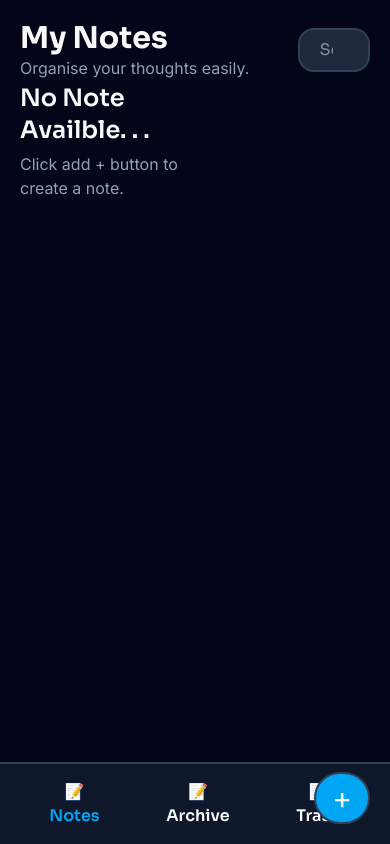
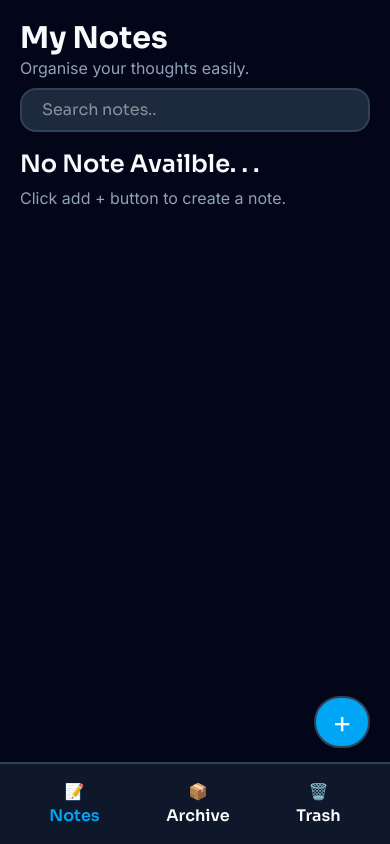
Before and after one commit to Rkthak/NotesApp, a React (Vite) app: page / in a window 390 px wide. Built offline with nearby package versions, Linux system fonts and the light colour scheme.

Commit message:
make dashboard responsive and fixed aside nav icons for mobile view

```diff
--- a/src/Components/Aside.jsx
+++ b/src/Components/Aside.jsx
@@ -18,10 +18,10 @@ const Aside = () => {
         </div>
         {/* can be added user profile viewer and user info after login --in bottom */}
       </div>
-      <div className="lg:hidden fixed bottom-0 w-full p-4 bg-slate-900 border-t-2 border-slate-700 flex justify-around items-center">
-        <AsideButton btnName={"Notes"} link={"/"} />
-        <AsideButton btnName={"Archive"} link={"/archive"} />
-        <AsideButton btnName={"Trash"} link={"/trash"} />
+      <div className="lg:hidden fixed bottom-0 w-full p-4 bg-slate-900 border-t-2 border-slate-700 flex justify-around items-center z-50">
+        <AsideButton btnName={"Notes"} link={"/"} icon={"📝"} />
+        <AsideButton btnName={"Archive"} link={"/archive"} icon={"📦"} />
+        <AsideButton btnName={"Trash"} link={"/trash"} icon={"🗑️"} />
       </div>
     </>
   );
--- a/src/Components/AsideButton.jsx
+++ b/src/Components/AsideButton.jsx
@@ -1,6 +1,6 @@
 import { NavLink } from "react-router";
 
-const AsideButton = ({ btnName, link }) => {
+const AsideButton = ({ btnName, link, icon }) => {
   return (
     <>
       <NavLink
@@ -17,7 +17,7 @@ const AsideButton = ({ btnName, link }) => {
           `lg:hidden hover:text-sky-200 transition-all  text-center font-semibold font-['sora'] ${isActive ? "text-sky-500" : "text-slate-50"} `
         }
       >
-        📝 <br />
+        {icon} <br />
         {btnName}
       </NavLink>{" "}
     </>
--- a/src/Components/BackGround.jsx
+++ b/src/Components/BackGround.jsx
@@ -1,6 +1,6 @@
 const BackGround = ({ children }) => {
   return (
-    <div className="h-screen bg-slate-950 grid grid-cols-[auto_1fr] overflow-hidden ">
+    <div className="h-screen bg-slate-950 lg:grid grid-cols-[auto_1fr] overflow-hidden ">
       {children}
     </div>
   );
--- a/src/Components/CreateNoteBtn.jsx
+++ b/src/Components/CreateNoteBtn.jsx
@@ -2,7 +2,7 @@ const CreateNoteBtn = ({ fxn }) => {
   return (
     <>
       <button
-        className="text-slate-50 text-3xl fixed bottom-5 right-5 rounded-full bg-sky-500 border-2 border-slate-700 px-4 py-1.5 z-50 cursor-pointer hover:shadow-2xl hover:shadow-sky-500 hover:scale-105 transition-all"
+        className="text-slate-50 text-3xl fixed bottom-24 lg:bottom-5 right-5 rounded-full bg-sky-500 border-2 border-slate-700 px-4 py-1.5 z-50 cursor-pointer hover:shadow-2xl hover:shadow-sky-500 hover:scale-105 transition-all"
         title="create note "
         onClick={fxn}
       >
--- a/src/Pages/Dashboard.jsx
+++ b/src/Pages/Dashboard.jsx
@@ -15,8 +15,8 @@ const Dashboard = () => {
 
   return (
     <>
-      <div className="p-5 h-screen grid grid-rows-[auto_auto_1fr] gap-0.5">
-        <div className="flex">
+      <div className="p-5 h-screen grid grid-rows-[auto_auto_1fr] lg:gap-0.5 gap-4">
+        <div className="flex flex-wrap flex-col lg:flex-row gap-2">
           <div>
             <h2 className="text-3xl text-slate-50 font-['sora'] font-bold">
               My Notes
@@ -31,7 +31,7 @@ const Dashboard = () => {
               type="search"
               name=""
               id=""
-              className="text-slate-50 font-['sora'] px-5 py-2 bg-slate-800 rounded-2xl outline-0 border-2 w-3/5 border-slate-700"
+              className="text-slate-50 font-['sora'] px-5 py-2 bg-slate-800 rounded-2xl outline-0 border-2 lg:w-3/5  w-full border-slate-700"
               placeholder="Search notes.."
             />
           </div>
@@ -39,7 +39,7 @@ const Dashboard = () => {
 
         {/* notes card  */}
 
-        <div className="scrollbar-none overflow-y-auto min-h-0 grid grid-cols-2 justify-items-center gap-4">
+        <div className="scrollbar-none overflow-y-auto min-h-0 grid md:grid-cols-2 justify-items-center gap-4">
           <NotesCard />
         </div>
       </div>
```
